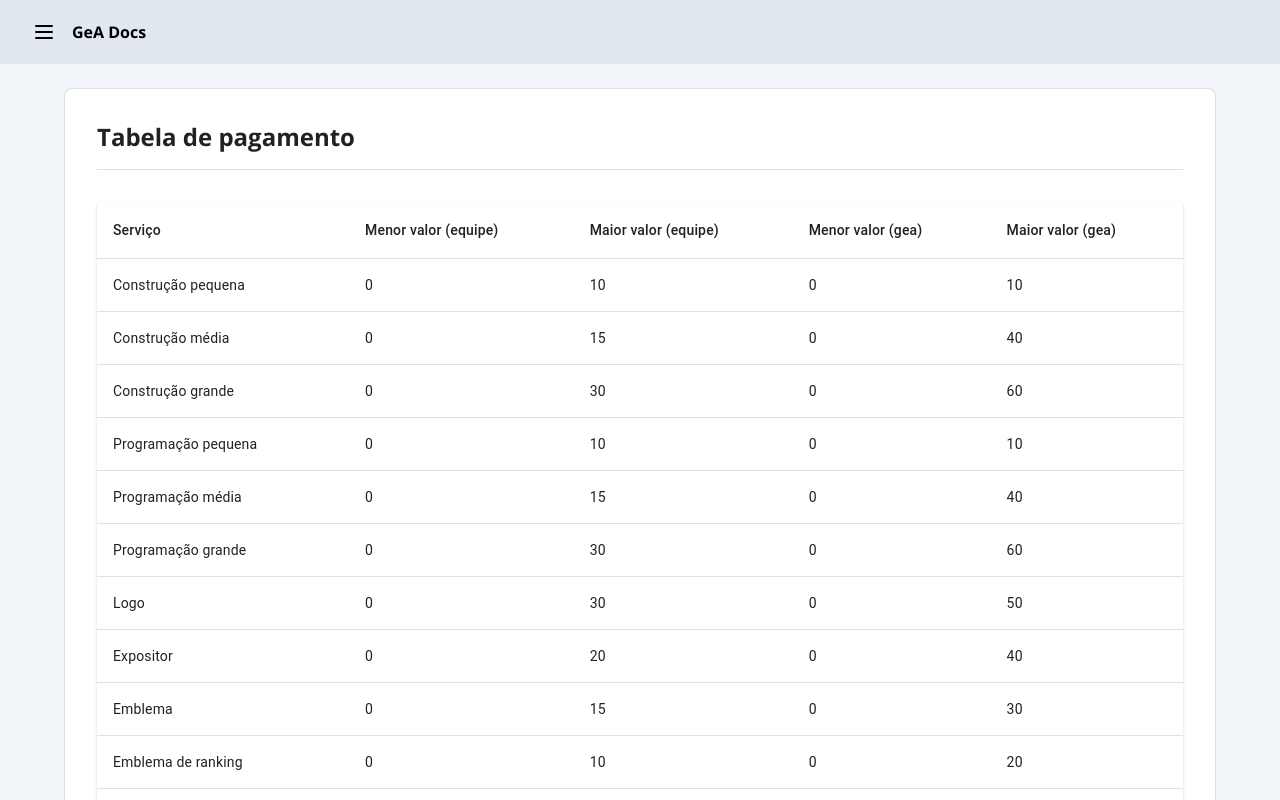
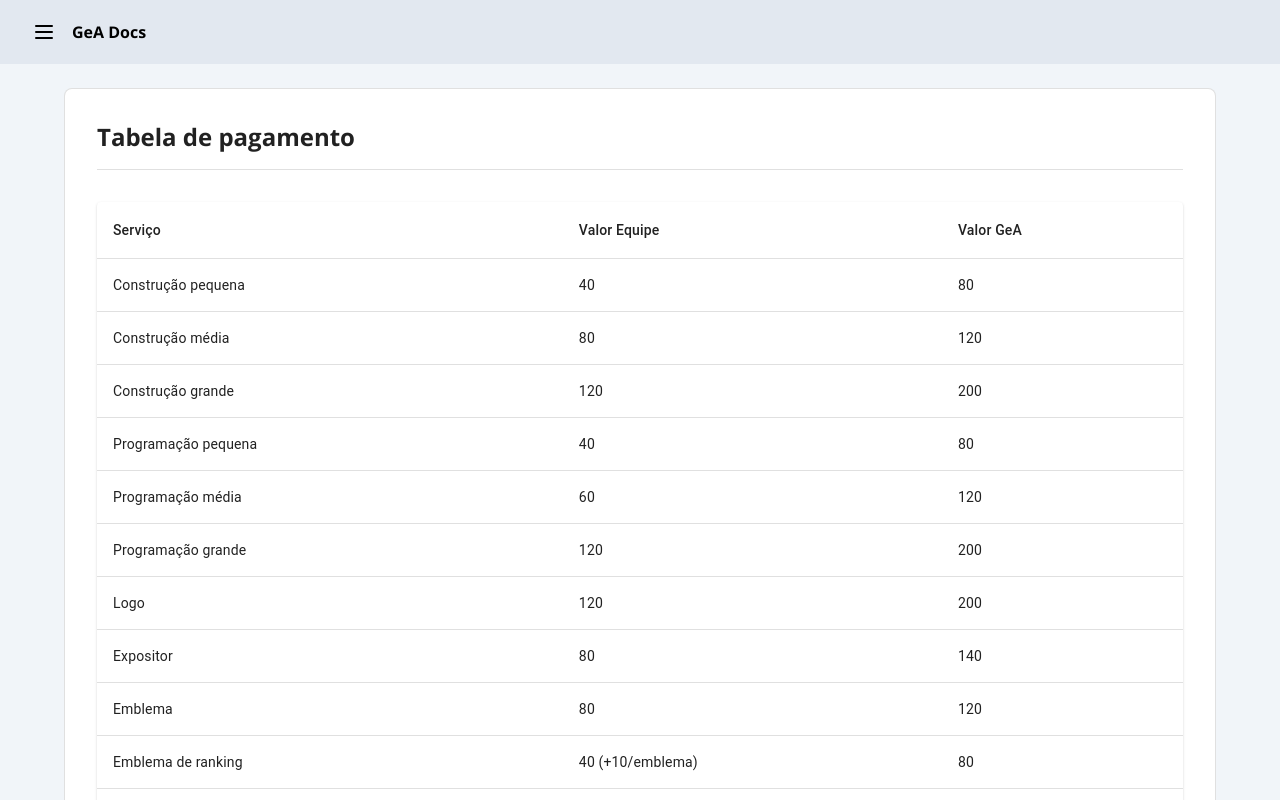
Before and after one commit to KaioFelps/gea-simple-docs, a Next.js app: page /pagamento in a window 1280 px wide. Shown: the top 800 px of the page. Built offline with nearby package versions, Linux system fonts and the light colour scheme.

Commit message:
chore: update prices at pricing table

```diff
--- a/src/app/pagamento/page.tsx
+++ b/src/app/pagamento/page.tsx
@@ -16,38 +16,34 @@ import {
 export default function Pagamento() {
   function createData(
     service: string,
-    minTeam: number,
-    maxTeam: number,
-    minGea: number,
-    maxGea: number
+    team: number | string,
+    gea: number | string
   ) {
     return {
       service,
-      minTeam,
-      maxTeam,
-      minGea,
-      maxGea,
+      team,
+      gea,
     };
   }
 
   const paymentTableRows = [
-    // serviço - minimo equipe - max equipe - minimo gea - max gea
-    createData("Construção pequena", 0, 10, 0, 10),
-    createData("Construção média", 0, 15, 0, 40),
-    createData("Construção grande", 0, 30, 0, 60),
-    createData("Programação pequena", 0, 10, 0, 10),
-    createData("Programação média", 0, 15, 0, 40),
-    createData("Programação grande", 0, 30, 0, 60),
-    createData("Logo", 0, 30, 0, 50),
-    createData("Expositor", 0, 20, 0, 40),
-    createData("Emblema", 0, 15, 0, 30),
-    createData("Emblema de ranking", 0, 10, 0, 20),
-    createData("Ads de quarto", 0, 40, 0, 60),
-    createData("Ads de click", 0, 15, 0, 30),
-    createData("Edição de ads de quarto", 0, 15, 0, 25),
-    createData("Edição de ads de click", 0, 10, 0, 15),
-    createData("Grosser", 0, 20, 0, 40),
-    createData("Flyers", 0, 25, 0, 35),
+    // serviço - preço equipe - preço gea
+    createData("Construção pequena", 40, 80),
+    createData("Construção média", 80, 120),
+    createData("Construção grande", 120, 200),
+    createData("Programação pequena", 40, 80),
+    createData("Programação média", 60, 120),
+    createData("Programação grande", 120, 200),
+    createData("Logo", 120, 200),
+    createData("Expositor", 80, 140),
+    createData("Emblema", 80, 120),
+    createData("Emblema de ranking", "40 (+10/emblema)", 80),
+    createData("Ads de quarto", 160, 240),
+    createData("Ads de click", 60, 120),
+    createData("Edição de ads de quarto", 60, 100),
+    createData("Edição de ads de click", 30, 60),
+    createData("Grosser", 80, 140),
+    createData("Flyers", 100, 140),
   ];
 
   return (
@@ -62,10 +58,8 @@ export default function Pagamento() {
             <TableHead>
               <TableRow>
                 <TableCell>Serviço</TableCell>
-                <TableCell>Menor valor (equipe)</TableCell>
-                <TableCell>Maior valor (equipe)</TableCell>
-                <TableCell>Menor valor (gea)</TableCell>
-                <TableCell>Maior valor (gea)</TableCell>
+                <TableCell>Valor Equipe</TableCell>
+                <TableCell>Valor GeA</TableCell>
               </TableRow>
             </TableHead>
 
@@ -78,19 +72,11 @@ export default function Pagamento() {
                     </TableCell>
 
                     <TableCell component="th" scope="row">
-                      {row.minTeam}
+                      {row.team}
                     </TableCell>
 
                     <TableCell component="th" scope="row">
-                      {row.maxTeam}
-                    </TableCell>
-
-                    <TableCell component="th" scope="row">
-                      {row.minGea}
-                    </TableCell>
-
-                    <TableCell component="th" scope="row">
-                      {row.maxGea}
+                      {row.gea}
                     </TableCell>
                   </TableRow>
                 );
```
